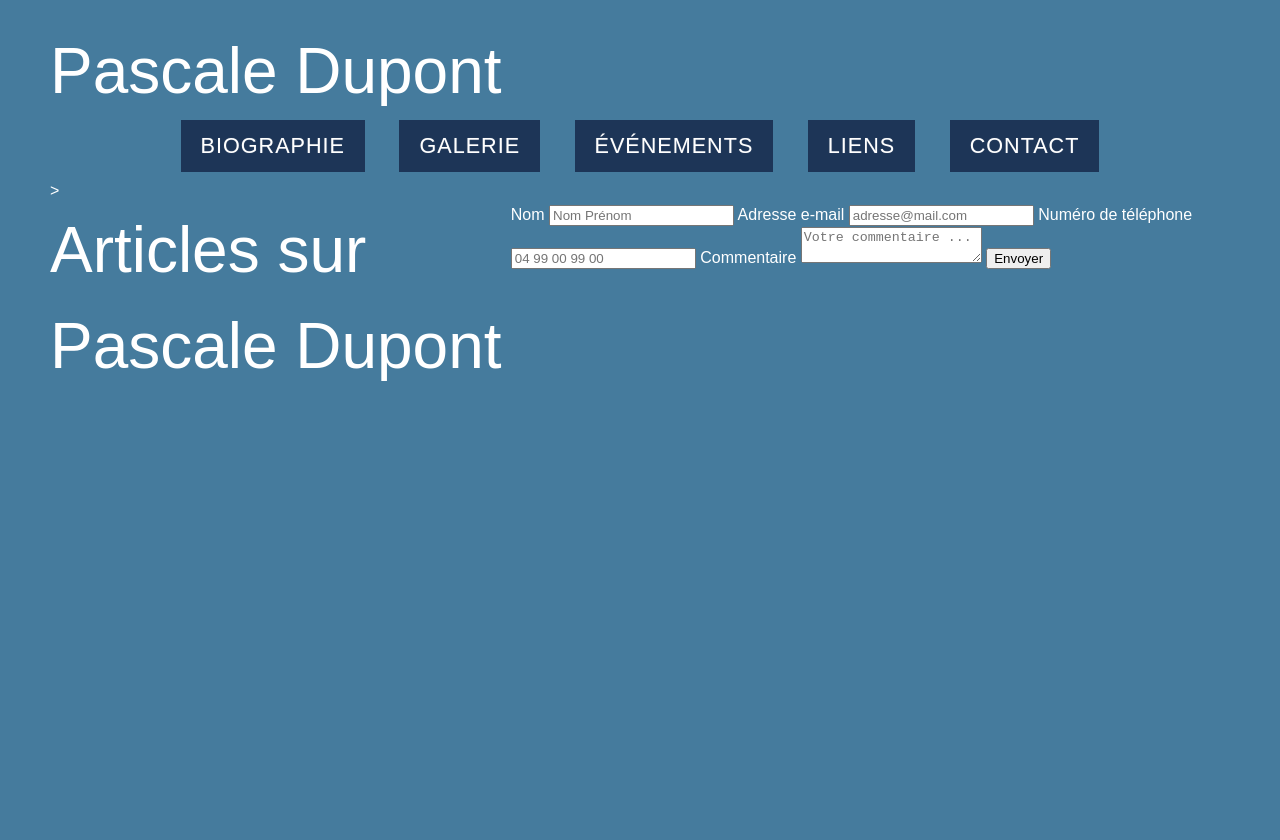
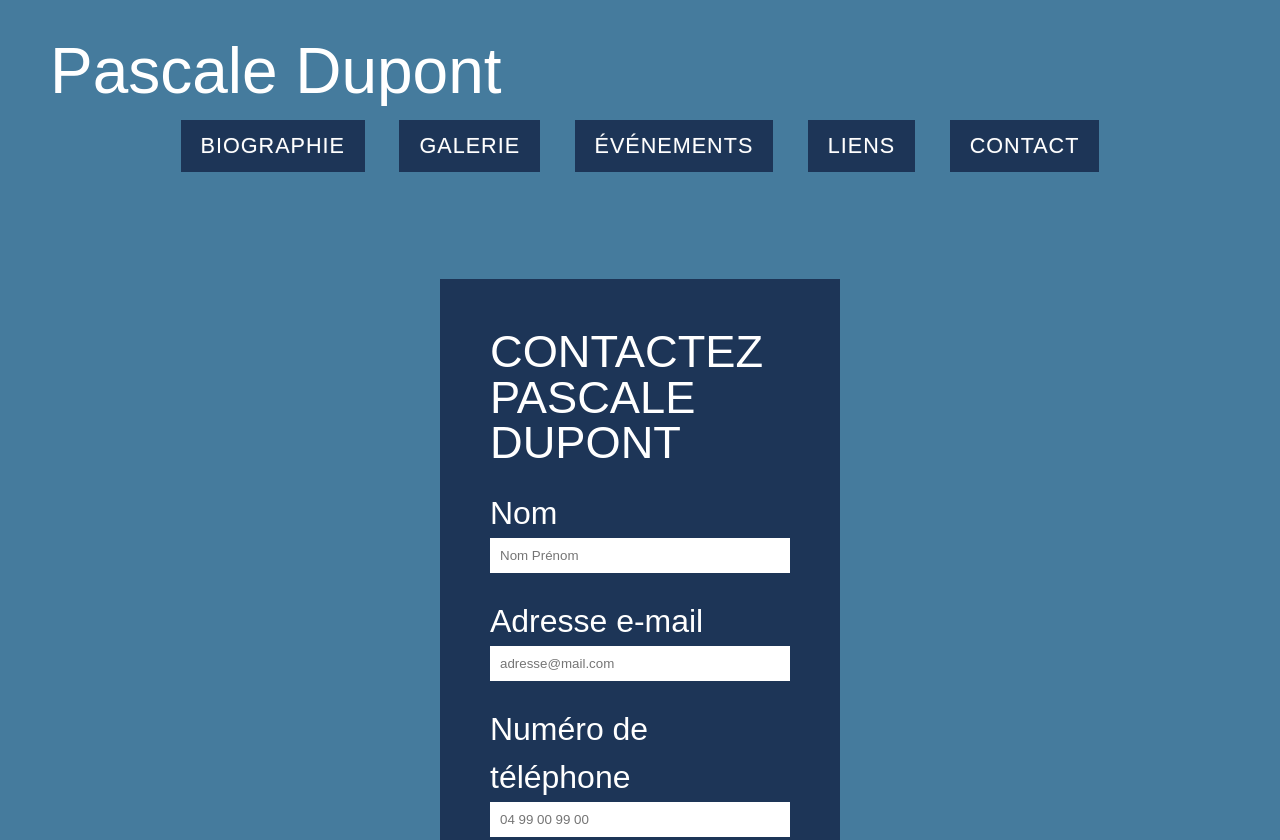
Before and after one commit to MaximeScibetta/DW_Artist, a website: page src/html/contact.html in a window 1280 px wide. Shown: the top 840 px of the page. Before the commit the page ends 800 px from the top, so only its background shows below. Drawn offline with nearby package versions, Linux system fonts and the light colour scheme; files that its build step writes are made by us from their sources; a web font is replaced by a local one.

Commit message:
Create design contact page - first part

```diff
--- a/src/html/contact.html
+++ b/src/html/contact.html
@@ -32,23 +32,25 @@
             <a href="../html/contact.html" data-hover="Contact">
                 <span>Contact</span>
             </a>
-        </nav> ><!-- /header -->
-        <article>
-            <h1>
-                Articles sur Pascale Dupont
-            </h1>
-            <form action="" method="post">
+        </nav><!-- /header -->
+            <form action="" method="post" >
+                <fieldset>
+                    <legend>Contactez Pascale Dupont</legend>
                     <label for="name">Nom</label>
-                <input type="text" name="name" placeholder="Nom Prénom" pattern="[a-zA-z]|[a-zA-z]-[a-zA-z]|[a-zA-z] [a-zA-z]">
+                    <input type="text" name="name" placeholder="Nom Prénom" >
+
                     <label for="mail">Adresse e-mail</label>
                     <input type="email" name="mail" placeholder="adresse@mail.com" required>
                     <label for="phone">Numéro de téléphone</label>
+
                     <input type="tel" name="phone" placeholder="04 99 00 99 00">
                     <label for="comments">Commentaire</label>
+
                     <textarea name="comments" placeholder="Votre commentaire ..."></textarea>
-                <input type="submit" name="submit" value="Envoyer">
+                    <input type="submit" name="submit" value="Envoyer" id="submit">
+
+                </fieldset>
             </form>
-        </article>
         <footer>
             <div class="social-media">
                 <a class="facebook" href="https://www.facebook.com/">
--- a/src/sass/base/_forms.scss
+++ b/src/sass/base/_forms.scss
@@ -0,0 +1,32 @@
+form input,
+form label,
+form{
+    display: block;
+}
+form{
+    background-color: $bleu3;
+    display: block;
+    padding: 50px;
+    margin:100px auto 0;
+    width: 400px;
+}
+label, #submit{
+    margin-top: 25px;
+    font-size: $font-lvl1;
+}
+input, textarea{
+    padding: 10px;
+    border:none;
+    min-width: 300px;
+    color: $bleu3;
+}
+
+input:focus, textarea:focus{
+    background-color: $bleu3;
+    color: $bleu1;
+}
+legend{
+    font-size: $font-lvl2;
+    text-transform: uppercase;
+    line-height: 1;
+}
--- a/src/sass/styles.scss
+++ b/src/sass/styles.scss
@@ -9,9 +9,9 @@
 @import 'settings/fontFace';
 @import 'settings/global';
 /****base****/
-@import 'base/forms';
 @import 'base/headings';
 @import 'base/links';
+@import 'base/forms';
 /****components****/
 @import 'components/pageFooter';
 @import 'components/pageHeader';
```
Lines whose indentation alone changed are shown as unchanged.
